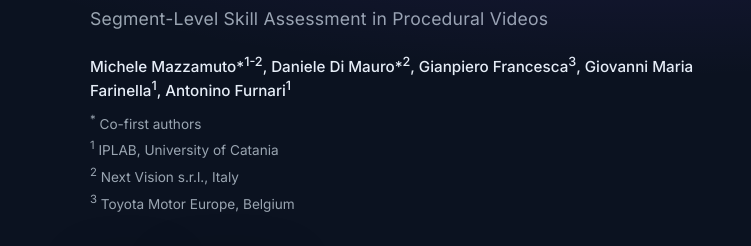
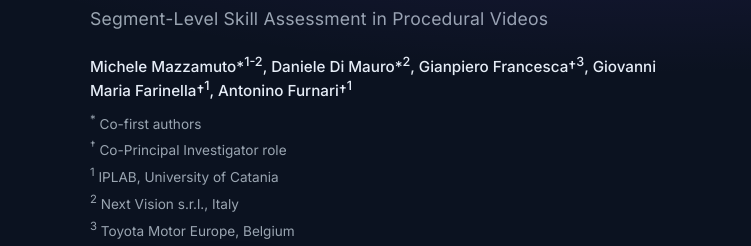
Before and after one commit to fpv-iplab/ProSkill, a plain HTML site: page index.html in a window 1280 px wide. Shown: the part 144-390 px from the top of the page, 0-751 px from the left. Drawn offline with Linux system fonts and the light colour scheme.

Commit message:
updated co-last author

```diff
--- a/index.html
+++ b/index.html
@@ -54,13 +54,14 @@
             <div class="author-names">
               <span class="author-name">Michele Mazzamuto*</span><sup>1-2</sup>,
               <span class="author-name">Daniele Di Mauro*</span><sup>2</sup>,
-              <span class="author-name">Gianpiero Francesca</span><sup>3</sup>,
-              <span class="author-name">Giovanni Maria Farinella</span><sup>1</sup>,
-              <span class="author-name">Antonino Furnari</span><sup>1</sup>
+              <span class="author-name">Gianpiero Francesca†</span><sup>3</sup>,
+              <span class="author-name">Giovanni Maria Farinella†</span><sup>1</sup>,
+              <span class="author-name">Antonino Furnari†</span><sup>1</sup>
             </div>
           </div>
           <div class="affiliations">
             <div class="affiliation"><sup>*</sup> Co-first authors</div>
+            <div class="affiliation"><sup>†</sup> Co-Principal Investigator role</div>
             <div class="affiliation"><sup>1</sup> IPLAB, University of Catania</div>
             <div class="affiliation"><sup>2</sup> Next Vision s.r.l., Italy</div>
             <div class="affiliation"><sup>3</sup> Toyota Motor Europe, Belgium</div>
@@ -411,7 +412,7 @@
   </main>
 
   <footer class="site-footer">
-    <p>© <span id="year"></span> PROSKILL Project • Designed for clarity, accessibility, and reproducibility.</p>
+    <p>© <span id="year"></span> PROSKILL Project</p>
   </footer>
 
   <button id="backToTop" class="back-to-top" aria-label="Back to top">↑</button>
```
